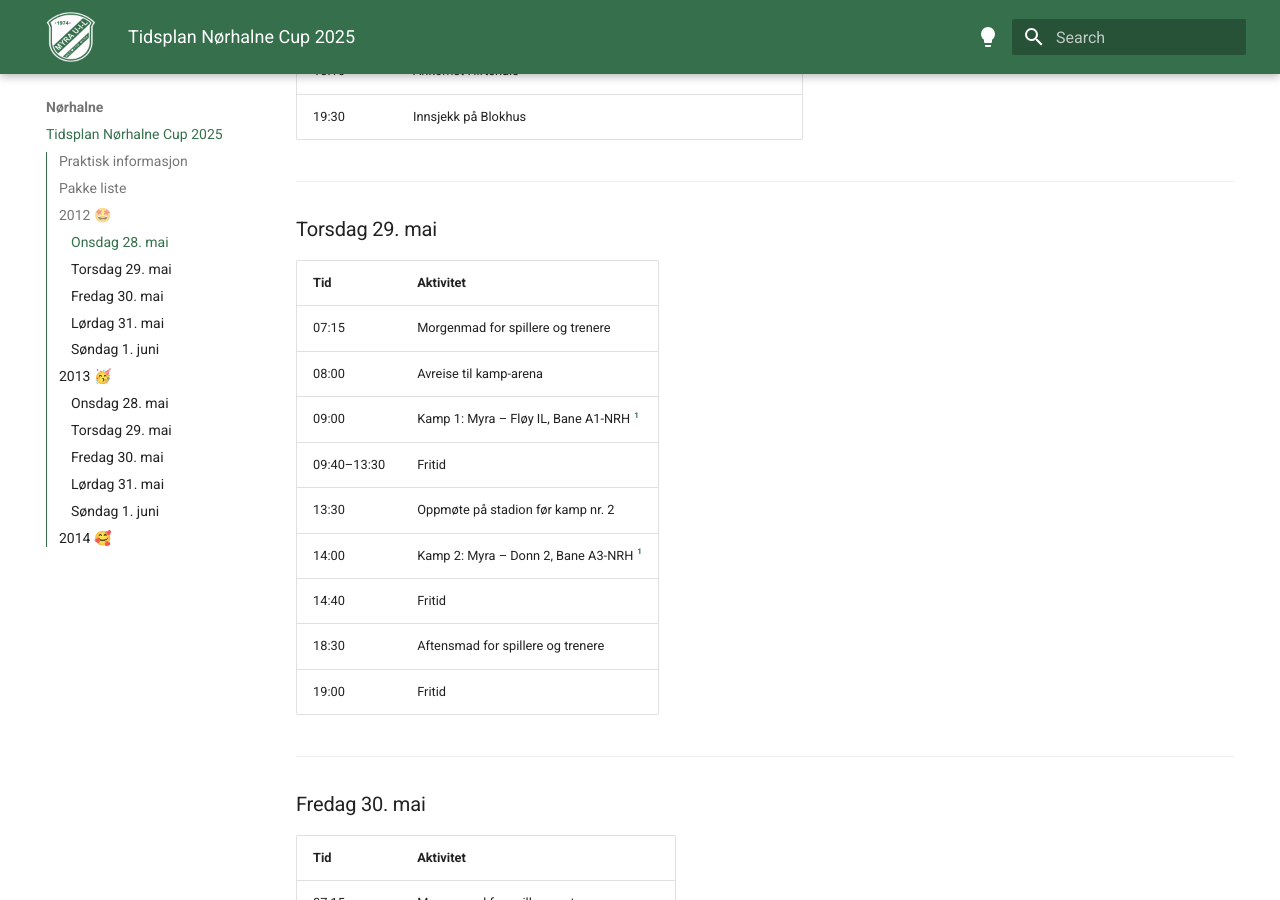
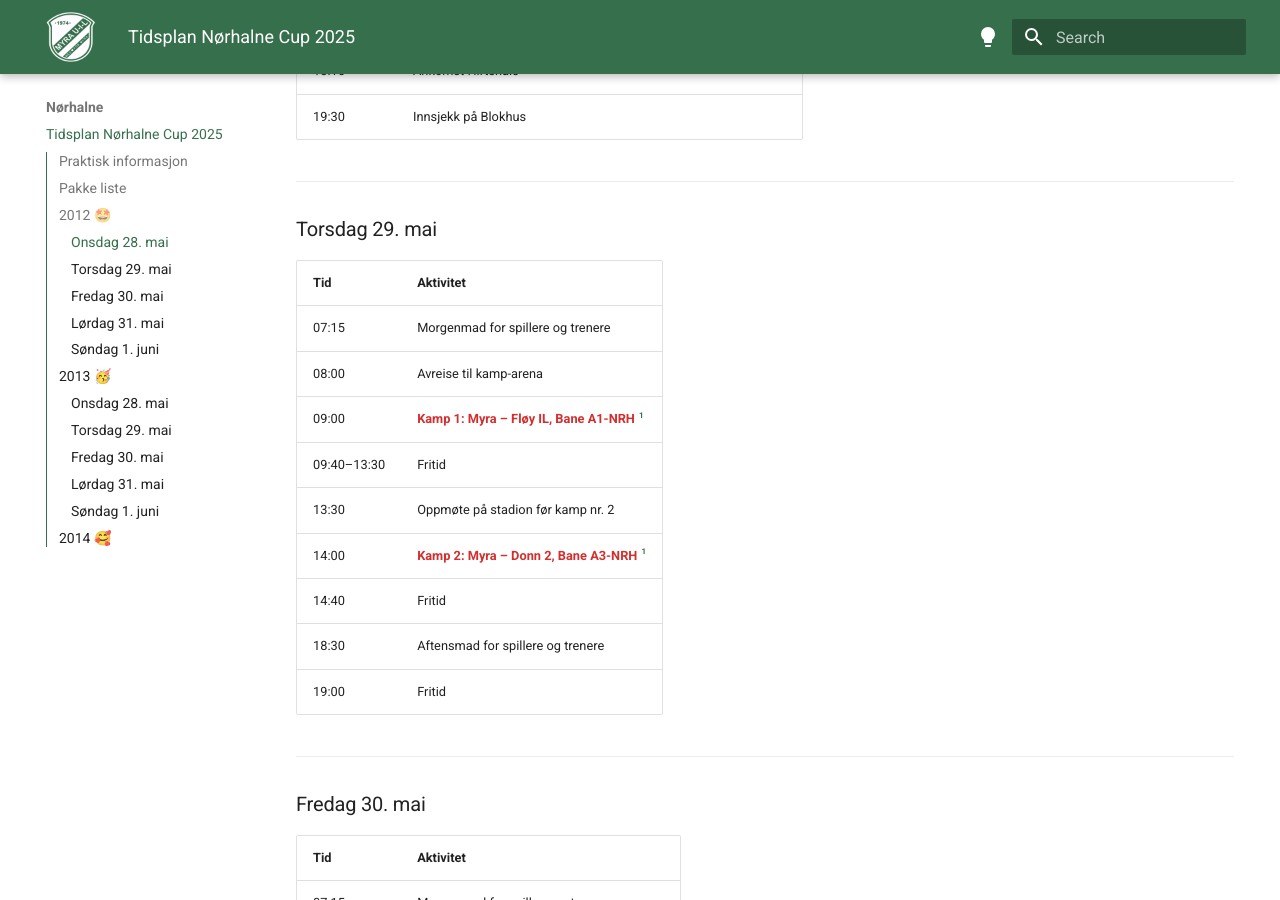
Before and after one commit to lewiuberg/muil-fotball, an MkDocs documentation site: the page built from docs/nørhalne/tidsplan.md, in a window 1280 px wide and 900 px high, scrolled down 1113 px. Built offline with MkDocs 1.6.1 and Material for MkDocs 9.7.7, drawn with Linux system fonts in a browser that asks for light colours.

Commit message:
Update tidsplan.md: Enhance formatting for Thursday and Friday schedules

```diff
--- a/docs/nørhalne/tidsplan.md
+++ b/docs/nørhalne/tidsplan.md
@@ -35,33 +35,33 @@
 
 ### Torsdag 29. mai
 
-| Tid         | Aktivitet                                |
-| ----------- | ---------------------------------------- |
-| 07:15       | Morgenmad for spillere og trenere        |
-| 08:00       | Avreise til kamp-arena                   |
-| 09:00       | Kamp 1: Myra – Fløy IL, Bane A1-NRH [^1] |
-| 09:40–13:30 | Fritid                                   |
-| 13:30       | Oppmøte på stadion før kamp nr. 2        |
-| 14:00       | Kamp 2: Myra – Donn 2, Bane A3-NRH [^1]  |
-| 14:40       | Fritid                                   |
-| 18:30       | Aftensmad for spillere og trenere        |
-| 19:00       | Fritid                                   |
+| Tid         | Aktivitet                                                                                      |
+| ----------- | ---------------------------------------------------------------------------------------------- |
+| 07:15       | Morgenmad for spillere og trenere                                                              |
+| 08:00       | Avreise til kamp-arena                                                                         |
+| 09:00       | <span style="font-weight:bold; color:#d32f2f;">Kamp 1: Myra – Fløy IL, Bane A1-NRH [^1]</span> |
+| 09:40–13:30 | Fritid                                                                                         |
+| 13:30       | Oppmøte på stadion før kamp nr. 2                                                              |
+| 14:00       | <span style="font-weight:bold; color:#d32f2f;">Kamp 2: Myra – Donn 2, Bane A3-NRH [^1]</span>  |
+| 14:40       | Fritid                                                                                         |
+| 18:30       | Aftensmad for spillere og trenere                                                              |
+| 19:00       | Fritid                                                                                         |
 
 ---
 
 ### Fredag 30. mai
 
-| Tid         | Aktivitet                                 |
-| ----------- | ----------------------------------------- |
-| 07:15       | Morgenmad for spillere og trenere         |
-| 08:00       | Avreise til kamp-arena                    |
-| 09:00       | Kamp 3: Myra – Bagsværd, Bane A7-NRH [^1] |
-| 09:40–12:40 | Fritid                                    |
-| 12:40       | Oppmøte på stadion før kamp nr. 4         |
-| 13:10       | Kamp 4: Myra – Lyn FK, Bane A6-NRH [^1]   |
-| 14:30–19:00 | Fårup!                                    |
-| 19:30       | Aftensmad for spillere og trenere         |
-| 20:00       | Fritid                                    |
+| Tid         | Aktivitet                                                                                       |
+| ----------- | ----------------------------------------------------------------------------------------------- |
+| 07:15       | Morgenmad for spillere og trenere                                                               |
+| 08:00       | Avreise til kamp-arena                                                                          |
+| 09:00       | <span style="font-weight:bold; color:#d32f2f;">Kamp 3: Myra – Bagsværd, Bane A7-NRH [^1]</span> |
+| 09:40–12:40 | Fritid                                                                                          |
+| 12:40       | Oppmøte på stadion før kamp nr. 4                                                               |
+| 13:10       | <span style="font-weight:bold; color:#d32f2f;">Kamp 4: Myra – Lyn FK, Bane A6-NRH [^1]</span>   |
+| 14:30–19:00 | Fårup!                                                                                          |
+| 19:30       | Aftensmad for spillere og trenere                                                               |
+| 20:00       | Fritid                                                                                          |
 
 ---
 
```
